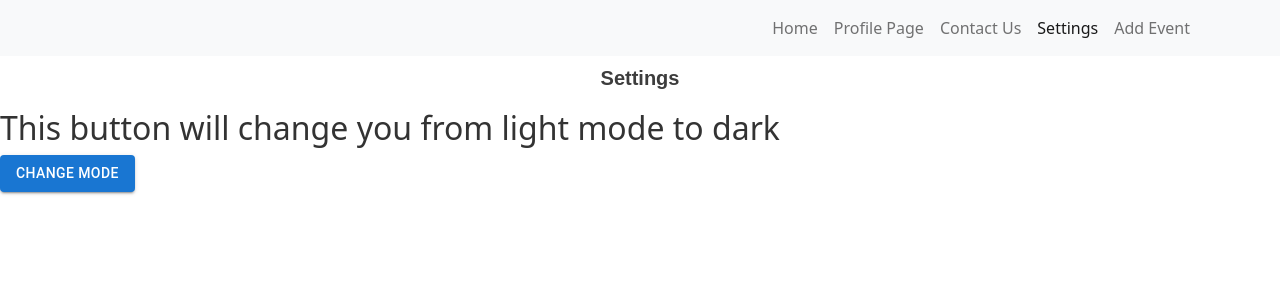
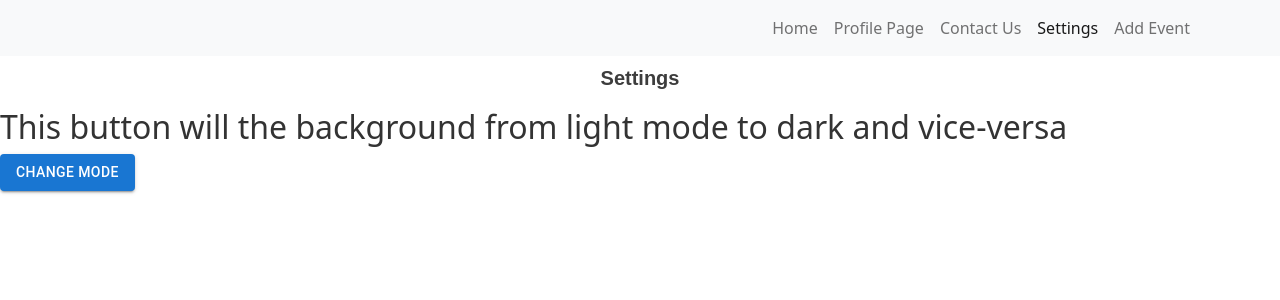
Before and after one commit to asingh19app/TODO-APP, a React (Create React App) app in the folder todo-app/: page /settings in a window 1280 px wide. Shown: the top 300 px of the page. Built offline with nearby package versions, Linux system fonts and the light colour scheme.

Commit message:
Trying to fix light mode

```diff
--- a/todo-app/src/App.js
+++ b/todo-app/src/App.js
@@ -13,11 +13,12 @@ import { useState, useEffect } from 'react';
 
 //Application
 function App() {
+const [theme]  =useState(localStorage.getItem('theme') || 'light')
+
 useEffect(()=>{
   document.body.className =theme
 })
 
-const [theme]  =useState(localStorage.getItem('theme') || 'light')
  return(
   <div className={`App ${theme}`}>
       <Router>
--- a/todo-app/src/form.css
+++ b/todo-app/src/form.css
@@ -1,5 +1,5 @@
 h1 {
-    border-bottom: 1px solid white;
+    /* border-bottom: 1px solid white; */
     color: #3d3d3d;
     font-family: sans-serif;
     font-size: 20px;
@@ -10,7 +10,7 @@ h1 {
   }
 
   form {
-    background: white;
+    /* background: white; */
     border: 1px solid #dedede;
     display: flex;
     flex-direction: column;
@@ -29,7 +29,7 @@ h1 {
   }
 
   label {
-    color: #3d3d3d;
+    /* color: #3d3d3d; */
     display: block;
     font-family: sans-serif;
     font-size: 14px;
--- a/todo-app/src/pages/ProfilePage.js
+++ b/todo-app/src/pages/ProfilePage.js
@@ -2,6 +2,7 @@ import React from 'react'
 import NavBar from '../components/NavBar'
 
 export default function ProfilePage() {
+
   return (
     <>
         <NavBar />
--- a/todo-app/src/pages/Settings.js
+++ b/todo-app/src/pages/Settings.js
@@ -5,7 +5,8 @@ import './styles/mode.css'
 import {Button} from '@mui/material'
 
 export default function Settings() {
-  const [theme, setTheme]  =useState(localStorage.getItem('theme') || 'light')
+  // const [theme, setTheme]  =useState(localStorage.getItem('theme') || 'light')
+  const [theme, setTheme] = useState(localStorage.getItem('theme'))
   const toggleTheme = ()=>{
     if (theme === 'light'){
       setTheme('dark')
@@ -20,11 +21,12 @@ export default function Settings() {
     localStorage.setItem('theme', theme)
     document.body.className =theme
   })
+
   return (
     <div className={`App ${theme}`}>
       <NavBar />
       <h1>Settings</h1>
-      <h2>This button will change you from light mode to dark</h2>
+      <h2>This button will the background from light mode to dark and vice-versa</h2>
       <Button variant='contained' onClick={toggleTheme}>Change Mode</Button>
 
     </div>
```
